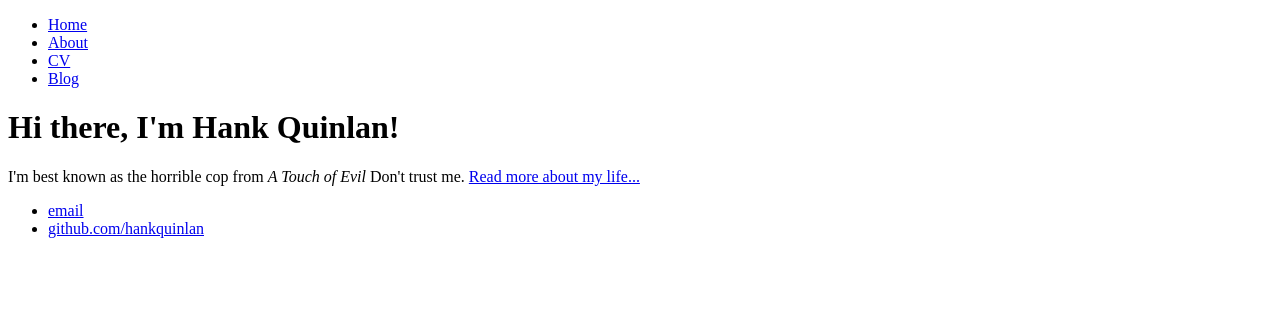
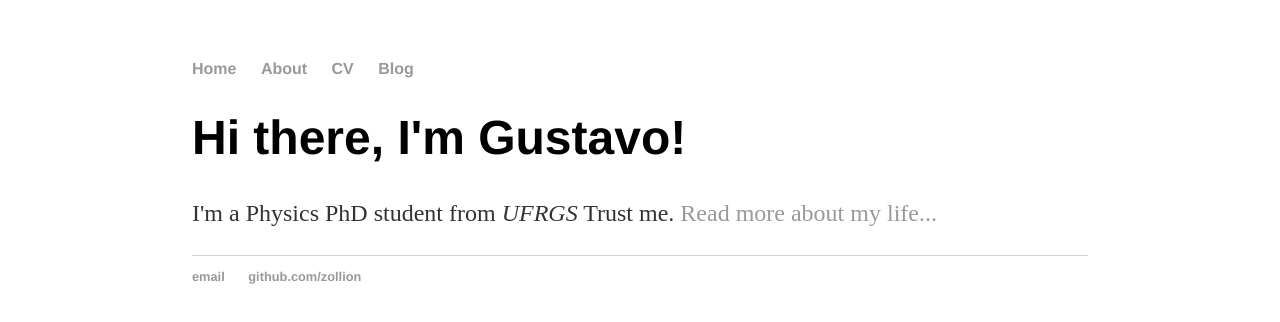
Before and after one commit to zollion/zollion.github.io, a plain HTML site: page index.html in a window 1280 px wide. Drawn offline with Linux system fonts and the light colour scheme.

Commit message:
Update index.html

```diff
--- a/index.html
+++ b/index.html
@@ -1,7 +1,9 @@
 <!DOCTYPE html>
 <html>
 	<head>
-		<title>Hank Quinlan, Horrible Cop</title>
+		<title>Gustavo, Physicist</title>
+				<!-- link to main stylesheet -->
+		<link rel="stylesheet" type="text/css" href="/css/main.css">
 	</head>
 	<body>
 		<nav>
@@ -14,14 +16,14 @@
 		</nav>
 		<div class="container">
     		<div class="blurb">
-        		<h1>Hi there, I'm Hank Quinlan!</h1>
-				<p>I'm best known as the horrible cop from <em>A Touch of Evil</em> Don't trust me. <a href="/about">Read more about my life...</a></p>
+        		<h1>Hi there, I'm Gustavo!</h1>
+				<p>I'm a Physics PhD student from <em>UFRGS</em> Trust me. <a href="/about">Read more about my life...</a></p>
     		</div><!-- /.blurb -->
 		</div><!-- /.container -->
 		<footer>
     		<ul>
-        		<li><a href="mailto:hankquinlanhub@gmail.com">email</a></li>
-        		<li><a href="https://github.com/hankquinlan">github.com/hankquinlan</a></li>
+        		<li><a href="mailto:gustavozotesco@gmail.com">email</a></li>
+        		<li><a href="https://github.com/zollion">github.com/zollion</a></li>
 			</ul>
 		</footer>
 	</body>
```
